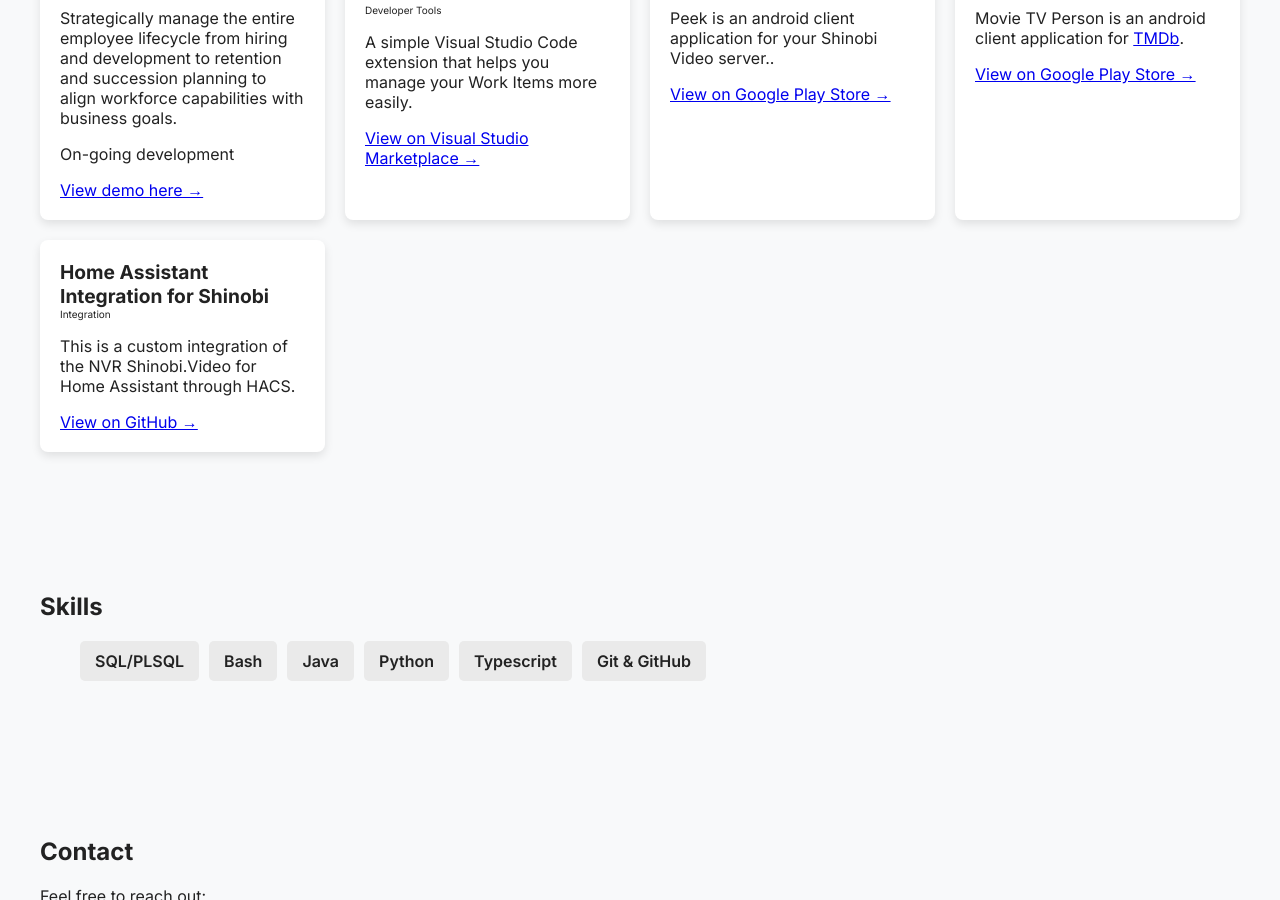
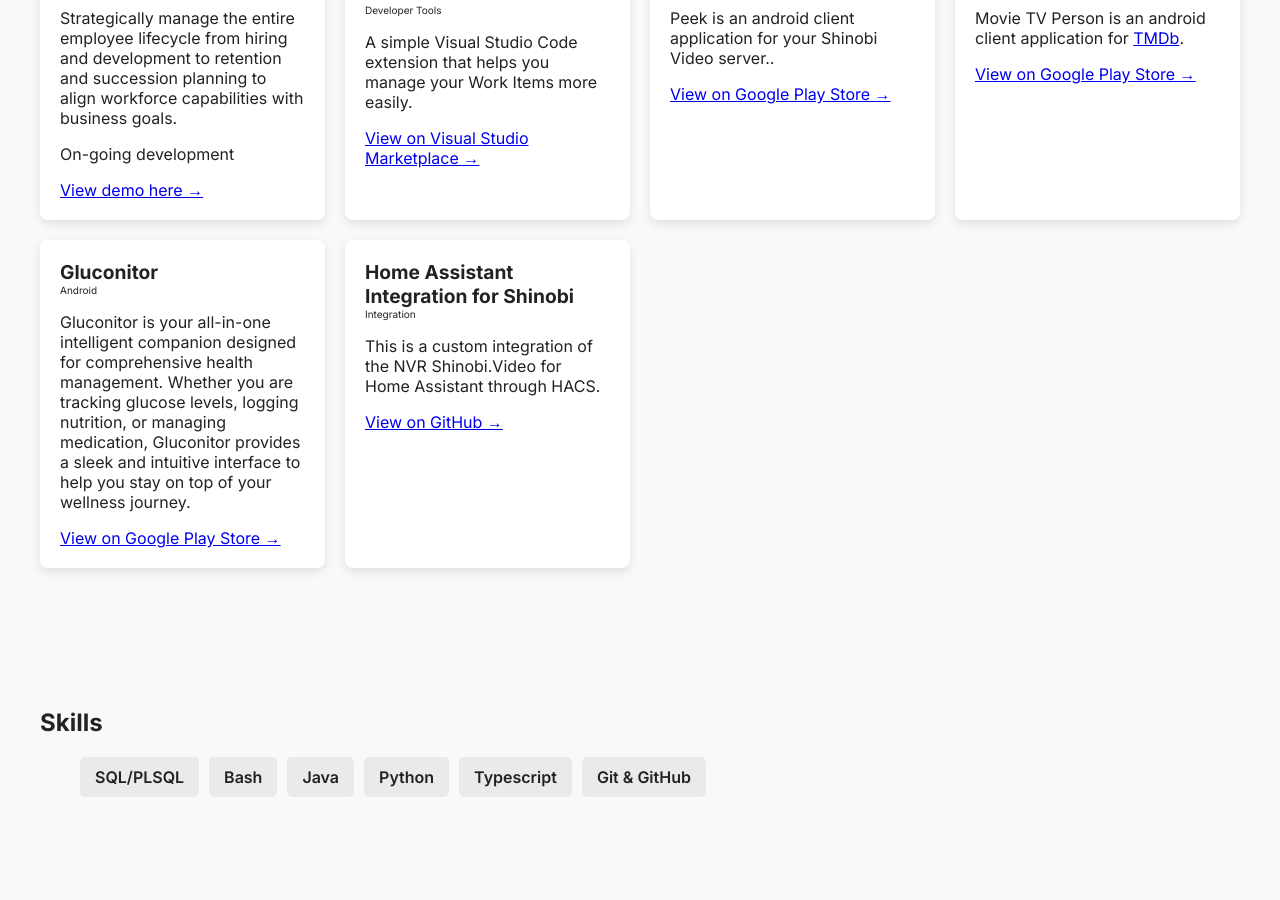
Before and after one commit to allensandiego/page, a Jekyll site: the page built from index.html, in a window 1280 px wide and 900 px high, scrolled down 1102 px. Built offline with Jekyll 4.4.1, drawn with Linux system fonts in a browser that asks for light colours; a script that is not in the unit is left out.

Commit message:
feat: added gluconitor

```diff
--- a/index.html
+++ b/index.html
@@ -84,6 +84,15 @@
             </div>
 
             <div class="project-card">
+                <div class="project-card-title">Gluconitor</div>
+                <div class="project-card-subtitle">Android</div>
+                <p>Gluconitor is your all-in-one intelligent companion designed for comprehensive health management. Whether you are tracking glucose levels, logging nutrition, or managing medication, Gluconitor provides a sleek and intuitive interface to help you stay on top of your wellness journey.</p>
+                <a href="https://gluconitor.allensandiego.com"
+                    target="_blank">View on
+                    Google Play Store →</a>
+            </div>
+
+            <div class="project-card">
                 <div class="project-card-title">Home Assistant Integration for Shinobi</div>
                 <div class="project-card-subtitle">Integration</div>
                 <p>This is a custom integration of the NVR Shinobi.Video for Home Assistant through HACS.</p>
```
